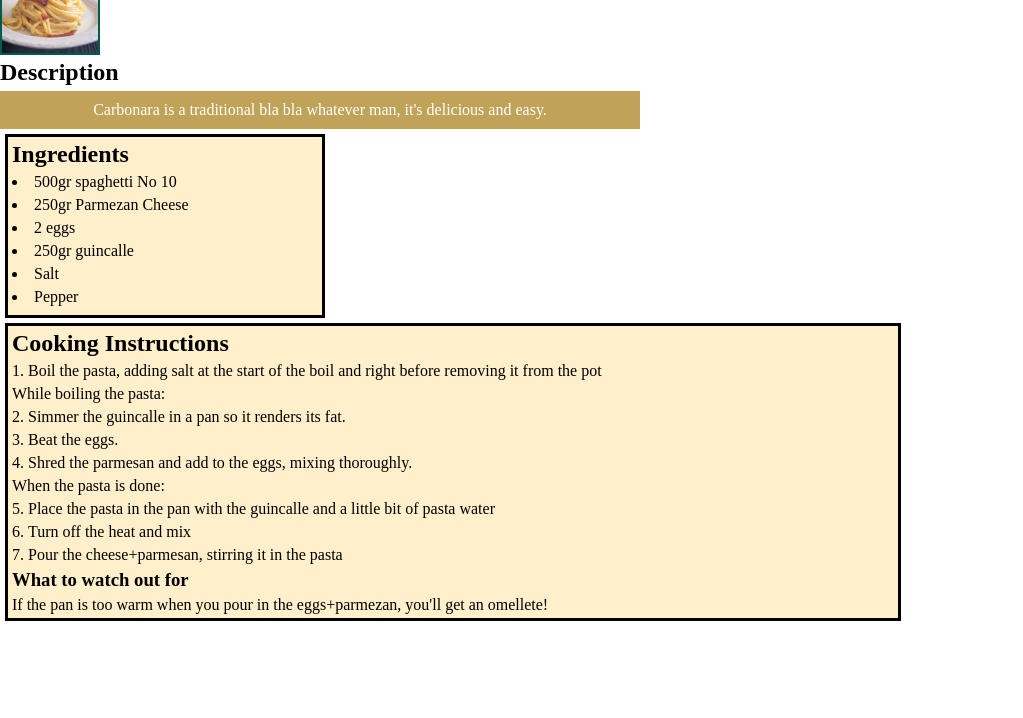
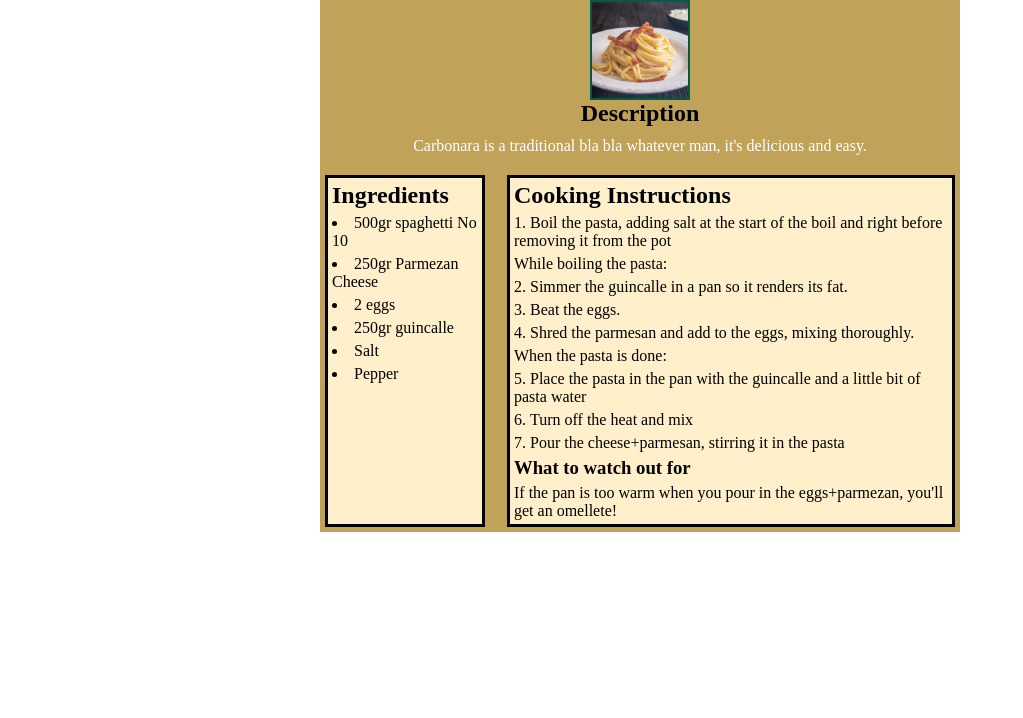
Before and after one commit to NoDirectionNoControl/odin_recipes, a plain HTML site: page Recipes/Carbonara.html in a window 1280 px wide. Shown: the part 82-800 px from the top of the page, without its empty margins (0-1023 px from the left). Drawn offline with Linux system fonts and the light colour scheme.

Commit message:
Rework the pages to work with flexboxes
Reworked some classes and divs to work with the flexbox css

```diff
--- a/Recipes/Carbonara.html
+++ b/Recipes/Carbonara.html
@@ -6,19 +6,22 @@
     <title>Carbonara Recipe</title>
 </head>
 <body>
-<div class="specific-recipe">
+<div class="master">
+    <div class="header">
         <h1> HBB's Traditional Carbonara!</h1>
-    <img src="../Images/carbonara.jpg" alt="A delicious plate of carbonara" height="400">
-    <h2>Description</h2>
-    <p class="intro">Carbonara is a traditional bla bla whatever man, it's delicious and easy.</p>
-    <span class="container">
+    </div>
+    <div class="main"><img src="../Images/carbonara.jpg" alt="A delicious plate of carbonara" height="400">
+        <div class="description"><h2>Description</h2></div>
+        <div class="recipe-intro">Carbonara is a traditional bla bla whatever man, it's delicious and easy.</div>
+    </div>
+    <div class="actual-recipe">
         <div class="ingredients">
             <h2>Ingredients</h2>
             <ul >
                 <li> 500gr spaghetti No 10</li>
                 <li> 250gr Parmezan Cheese</li>
                 <li> 2 eggs</li>
-            <li>250gr guincalle</li>
+                <li> 250gr guincalle</li>
                 <li> Salt</li>
                 <li> Pepper</li>
             </ul>
@@ -43,7 +46,6 @@
                 <h3>What to watch out for</h3>
                 <p class="notes">If the pan is too warm when you pour in the eggs+parmezan, you'll get an omellete!</p>
         </div>
-    </span>
     </div>
 </body>
 </html>
```
Also changed, not shown: Recipes/fluffy_pancakes.html (+10 -6 lines). Lines whose indentation alone changed are shown as unchanged.
